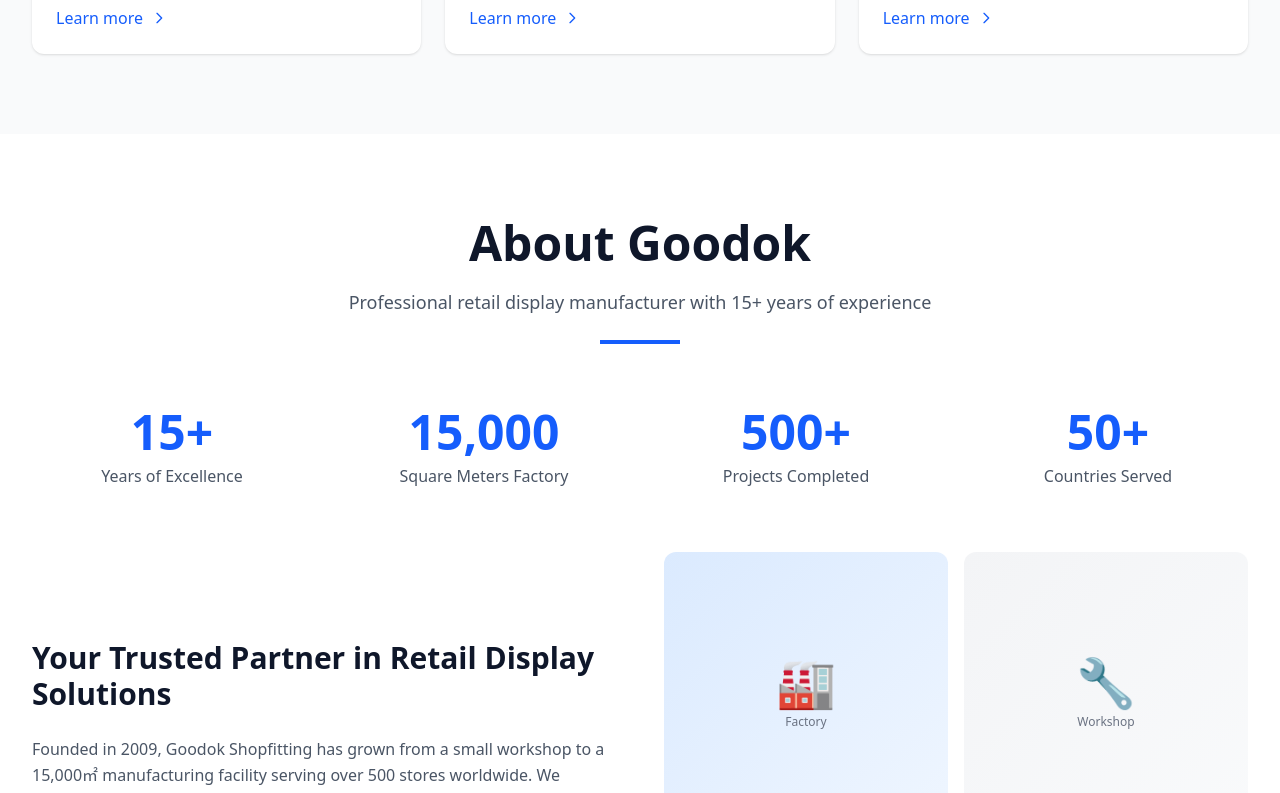
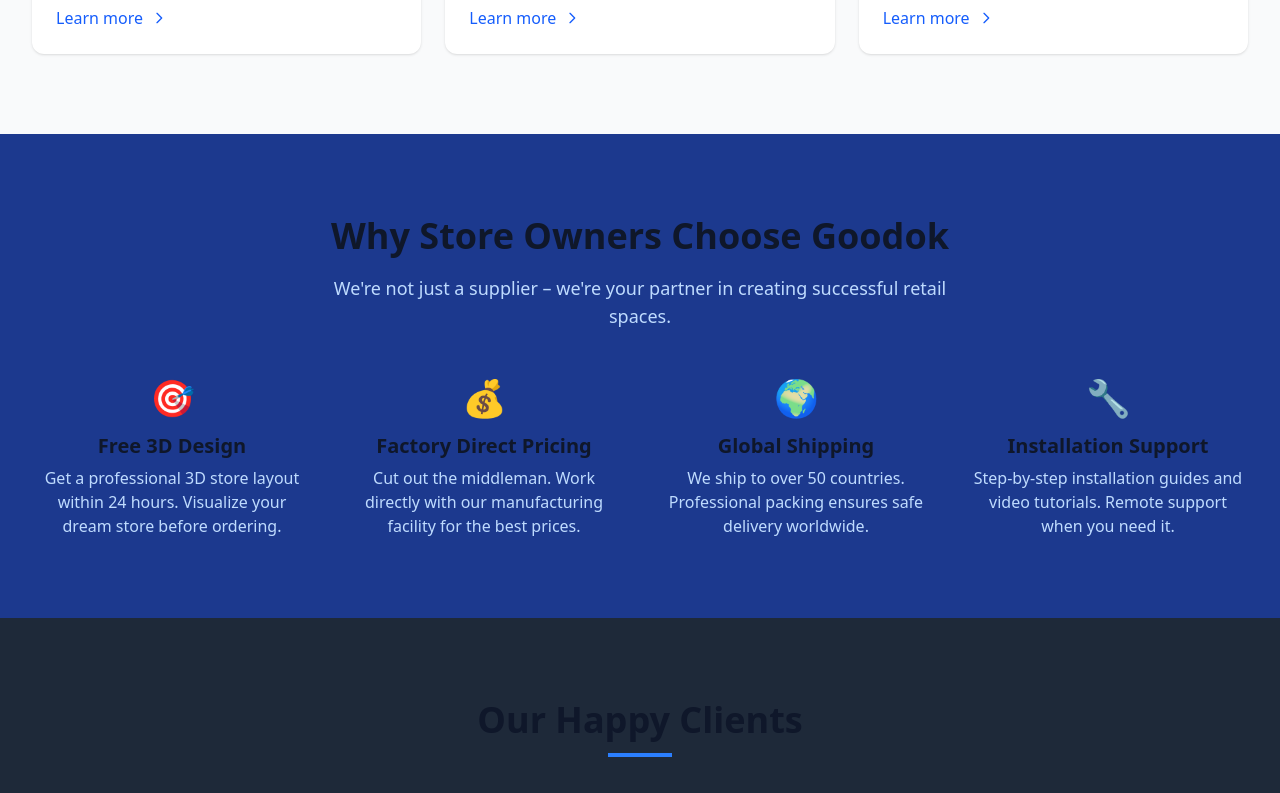
Before and after one commit to Benoy1200/goodok-website, a Next.js app: page / in a window 1280 px wide. Shown: the part 2000-2793 px from the top of the page. Built offline with nearby package versions, Linux system fonts and the light colour scheme.

Commit message:
remove: About section from homepage

```diff
--- a/app/page.tsx
+++ b/app/page.tsx
@@ -307,81 +307,6 @@
         </div>
       </section>
 
-      {/* About Section - Ujoy Style (Title + Stats + Content) */}
-      <section className="py-20 bg-white">
-        <div className="container">
-          {/* Centered Title */}
-          <div className="text-center mb-16">
-            <h2 className="text-3xl md:text-5xl font-bold mb-4">About Goodok</h2>
-            <p className="text-gray-600 text-lg max-w-2xl mx-auto">
-              Professional retail display manufacturer with 15+ years of experience
-            </p>
-            <div className="w-20 h-1 bg-blue-600 mx-auto mt-6"></div>
-          </div>
-
-          {/* Stats Row - Ujoy Style */}
-          <div className="grid grid-cols-2 md:grid-cols-4 gap-8 mb-16">
-            {aboutStats.map((stat) => (
-              <div key={stat.label} className="text-center">
-                <div className="text-4xl md:text-5xl font-bold text-blue-600 mb-2">{stat.number}</div>
-                <div className="text-gray-600">{stat.label}</div>
-              </div>
-            ))}
-          </div>
-
-          {/* Two Column Layout */}
-          <div className="grid lg:grid-cols-2 gap-12 items-center">
-            {/* Left - Content */}
-            <div>
-              <h3 className="text-2xl md:text-3xl font-bold mb-6">
-                Your Trusted Partner in Retail Display Solutions
-              </h3>
-              <p className="text-gray-600 mb-6 leading-relaxed">
-                Founded in 2009, Goodok Shopfitting has grown from a small workshop to a 15,000㎡
-                manufacturing facility serving over 500 stores worldwide. We specialize in designing
-                and producing high-quality retail fixtures that help store owners maximize their sales potential.
-              </p>
-              <p className="text-gray-600 mb-8 leading-relaxed">
-                Our team of experienced designers and craftsmen work together to deliver custom solutions
-                that perfectly match your brand identity and business needs. From initial design to final
-                installation support, we&apos;re with you every step of the way.
-              </p>
-
-              <Link href="/about" className="btn btn-primary">
-                Learn More About Us
-              </Link>
-            </div>
-
-            {/* Right - Image Grid (Ujoy style - multiple images) */}
-            <div className="grid grid-cols-2 gap-4">
-              <div className="aspect-square bg-gradient-to-br from-blue-100 to-blue-50 rounded-xl flex items-center justify-center">
-                <div className="text-center">
-                  <span className="text-5xl block mb-2">🏭</span>
-                  <p className="text-gray-500 text-xs">Factory</p>
-                </div>
-              </div>
-              <div className="aspect-square bg-gradient-to-br from-gray-100 to-gray-50 rounded-xl flex items-center justify-center">
-                <div className="text-center">
-                  <span className="text-5xl block mb-2">🔧</span>
-                  <p className="text-gray-500 text-xs">Workshop</p>
-                </div>
-              </div>
-              <div className="aspect-square bg-gradient-to-br from-purple-100 to-purple-50 rounded-xl flex items-center justify-center">
-                <div className="text-center">
-                  <span className="text-5xl block mb-2">👥</span>
-                  <p className="text-gray-500 text-xs">Team</p>
-                </div>
-              </div>
-              <div className="aspect-square bg-gradient-to-br from-green-100 to-green-50 rounded-xl flex items-center justify-center">
-                <div className="text-center">
-                  <span className="text-5xl block mb-2">📦</span>
-                  <p className="text-gray-500 text-xs">Shipping</p>
-                </div>
-              </div>
-            </div>
-          </div>
-        </div>
-      </section>
 
       {/* Why Choose Us */}
       <section className="py-20 bg-blue-900 text-white">
```
